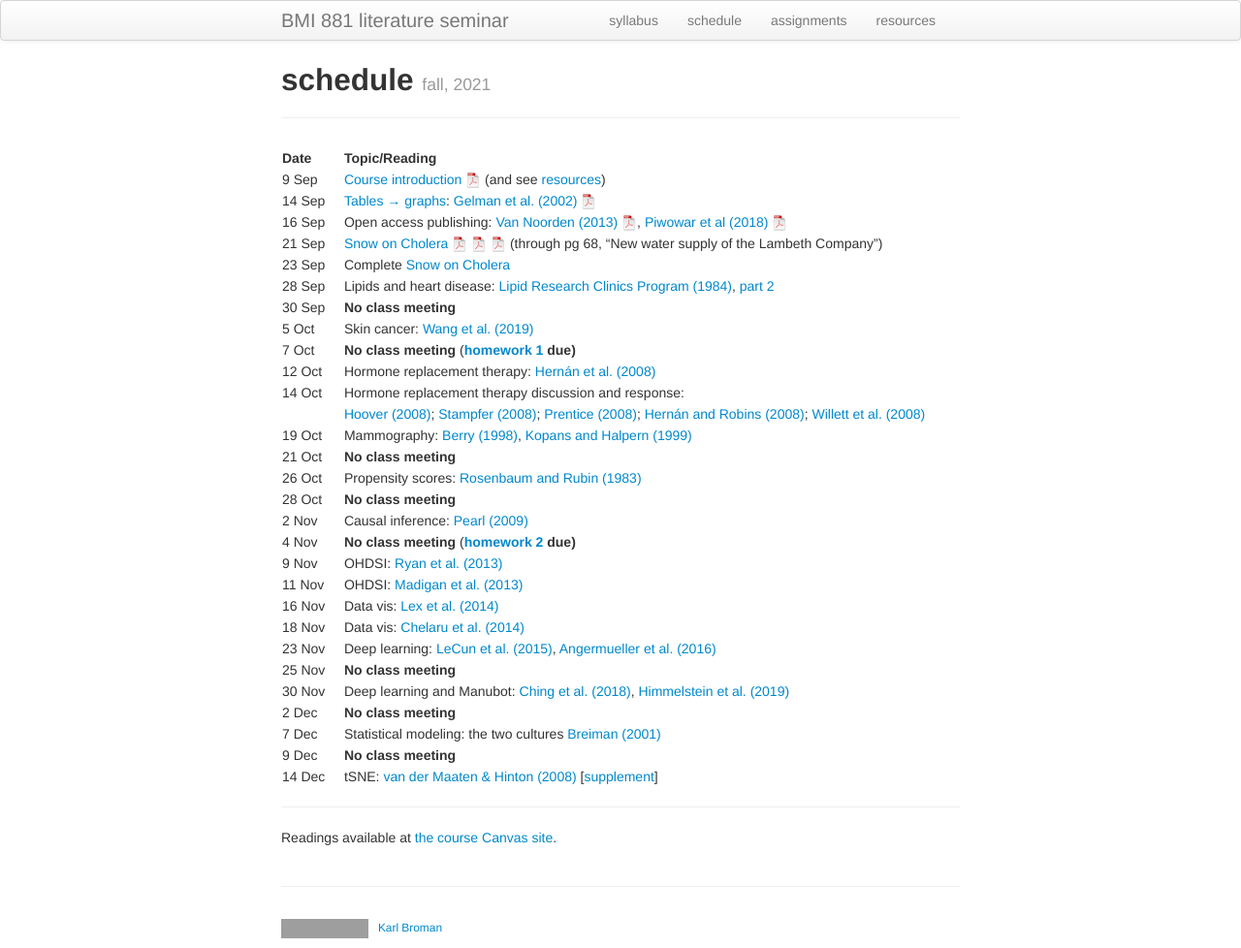
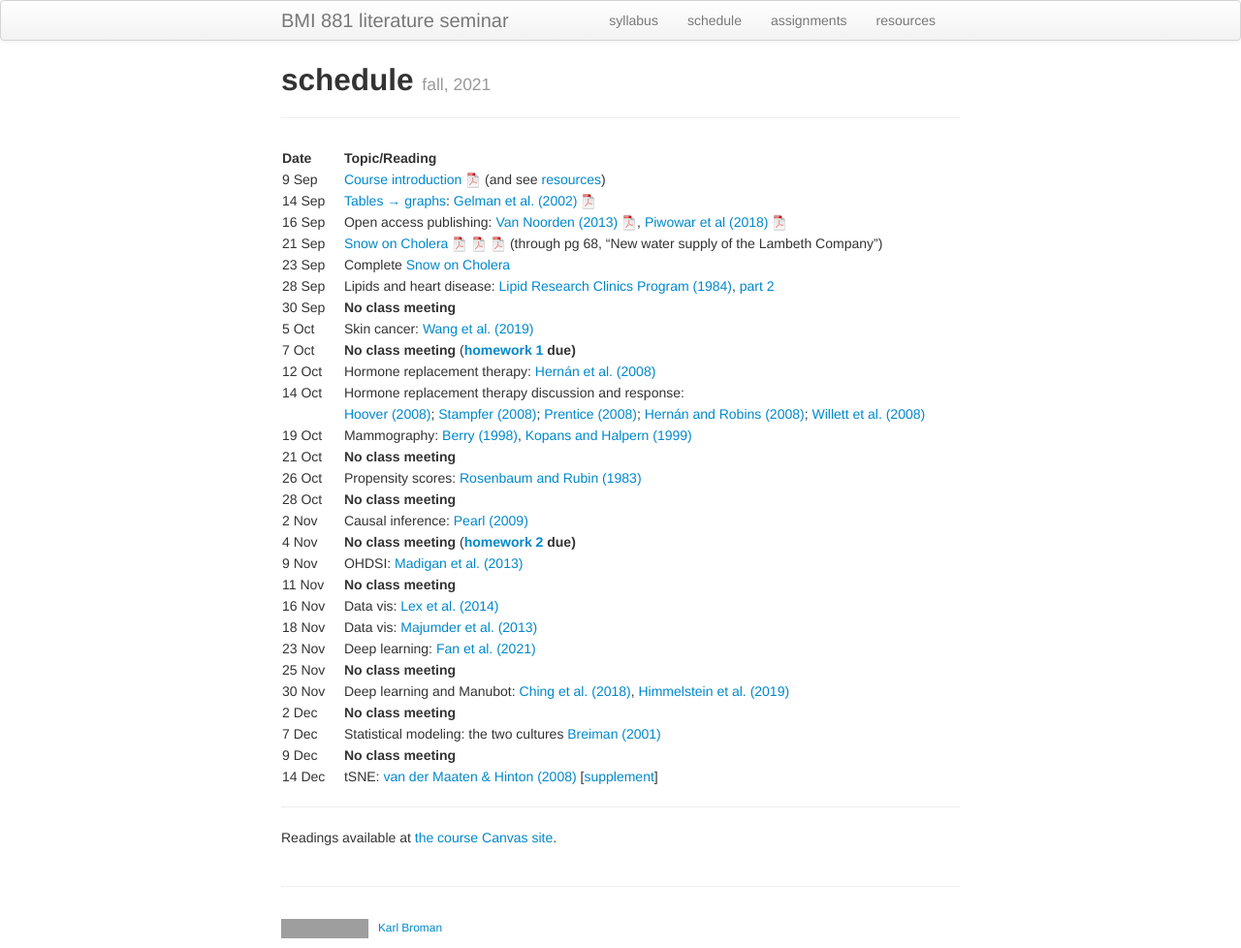
Before and after one commit to kbroman/BMI881_fall2022, a Jekyll site: the page built from schedule.md, in a window 1280 px wide. Shown: the whole page at 97% size. Built offline with Jekyll 4.4.1, drawn with Linux system fonts in a browser that asks for light colours; grey boxes are pictures that could not be loaded.

Commit message:
Revise schedule
- drop an OHDSI paper
- change one of the data vis papers
- change the deep learning paper

```diff
--- a/schedule.md
+++ b/schedule.md
@@ -25,11 +25,11 @@ description: Schedule and readings for BMI 881, Biomedical data science scholarl
 | 28 Oct    |  | **No class meeting** |
 | 2 Nov    |  | Causal inference: [Pearl (2009)](http://doi.org/10.1214/09-SS057)  |
 | 4 Nov    |  | **No class meeting** (**[homework 2](homework2.html) due)** |
-| 9 Nov     |  | OHDSI: [Ryan et al. (2013)](https://doi.org/10.1038/psp.2013.52) |
-| 11 Nov     |  | OHDSI: [Madigan et al. (2013)](https://doi.org/10.1093/aje/kwt010) |
-| 16 Nov    |  | Data vis: [Lex et al. (2014)](https://doi.org/10.1109/TVCG.2014.2346248)
-| 18 Nov    |  | Data vis: [Chelaru et al. (2014)](https://doi.org/10.1038/nmeth.3038) |
-| 23 Nov    |  | Deep learning: [LeCun et al. (2015)](https://doi.org/10.1038/nature14539), [Angermueller et al. (2016)](https://doi.org/10.15252/msb.20156651)
+| 9 Nov     |  | OHDSI: [Madigan et al. (2013)](https://doi.org/10.1093/aje/kwt010) |
+| 11 Nov     |  | **No class meeting** |
+| 16 Nov    |  | Data vis: [Lex et al. (2014)](https://doi.org/10.1109/TVCG.2014.2346248) |
+| 18 Nov    |  | Data vis: [Majumder et al. (2013)](https://doi.org/10.1080/01621459.2013.808157) |
+| 23 Nov    |  | Deep learning: [Fan et al. (2021)](https://doi.org/10.1214/20-STS783) |
 | 25 Nov    |  | **No class meeting** |
 | 30 Nov    |  | Deep learning and Manubot: [Ching et al. (2018)](https://doi.org/10.1098/rsif.2017.0387), [Himmelstein et al. (2019)](https://doi.org/10.1371/journal.pcbi.1007128) |
 | 2 Dec    |  | **No class meeting** |
```
